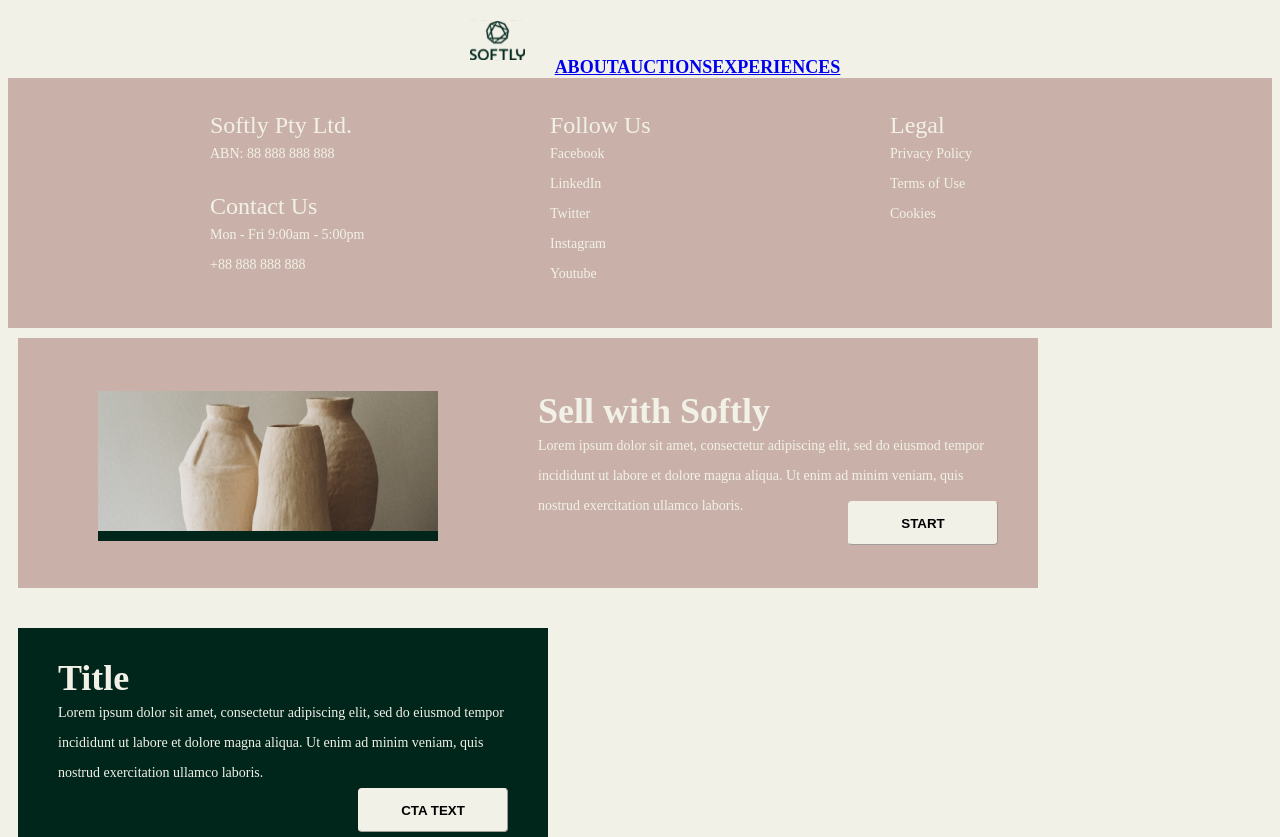
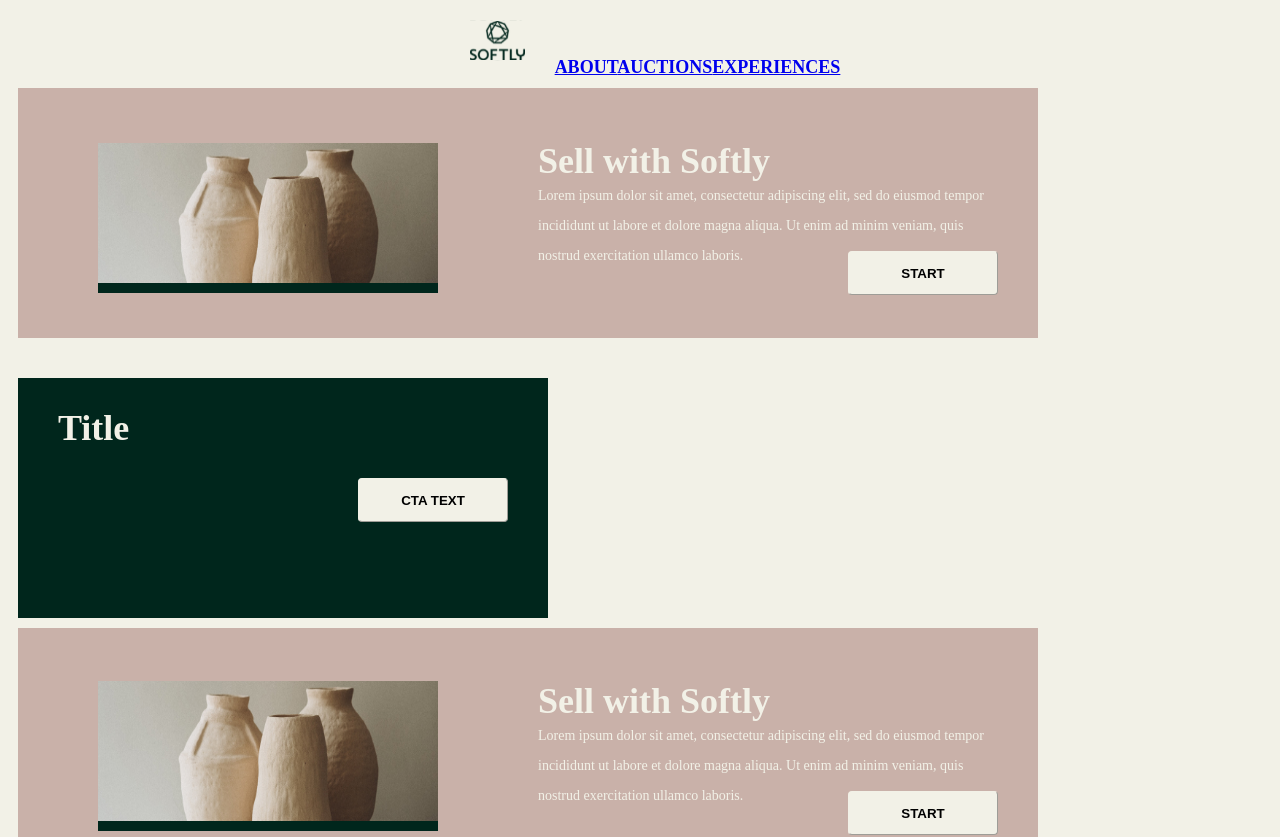
Before and after one commit to andjelavidojkovic/softly, a React (Create React App) app: page / in a window 1280 px wide. Shown: the top 837 px of the page. Built offline with nearby package versions, Linux system fonts and the light colour scheme.

Commit message:
feat/(intro): Add new component which does the same as component IntroductionAndConclusion. It is just coded differently.

```diff
--- a/src/App.js
+++ b/src/App.js
@@ -4,6 +4,8 @@ import Footer from "./components/Footer/Footer";
 //import Route from "./components/Route";
 //import About from "./components/About";
 import Header from "./components/Header";
+import Img from "./components/Intro/Img";
+import Intro from "./components/Intro/Intro";
 //import Auctions from "./components/Auctions";
 //import Experiences from "./components/Experiences";
 import IntroductionAndConclusion from "./components/IntroductionAndConclusion/IntroductionAndConclusion";
@@ -12,9 +14,16 @@ const App = () => {
   return (
     <div>
       <Header />
-      <Footer />
+
+      <Intro title={'Sell with Softly'} buttonName={'START'} text={'Lorem ipsum dolor sit amet, consectetur adipiscing elit, sed do eiusmod tempor incididunt ut labore et dolore magna aliqua. Ut enim ad minim veniam, quis nostrud exercitation ullamco laboris.'}>
+        <Img />
+      </Intro>
+
+      <Intro title={'Title'} buttonName={'CTA TEXT'} />
+
       <IntroductionAndConclusion />
       <IntroductionAndConclusion greenOrPinkElement="green" />
+      <Footer />
     </div>
   )
 }
--- /dev/null
+++ b/src/components/Intro/Img.js
@@ -0,0 +1,21 @@
+import React from "react";
+
+const Img = () => {
+    return (
+        <>
+            <style>
+                {`
+                .imgg{
+                    border-bottom: 10px solid #00261c;
+                    height: 140px;
+                    width: 340px
+                }`
+
+                }
+            </style>
+            <img src="../images/Rectangle 14.jpg" alt="img" className="imgg" />
+        </>
+    );
+};
+
+export default Img;
--- /dev/null
+++ b/src/components/Intro/Intro.js
@@ -0,0 +1,31 @@
+import React from "react";
+import './intro.css'
+import Button from '../Button/Button.js'
+
+const Intro = ({ children, title, buttonName, text }) => {
+    const classColor = children ? 'pink' : 'green';
+
+    return (
+        <div className={`background background-${classColor}`}>
+            <div className={`img-${classColor}`}>
+                {children}
+            </div>
+            <div>
+                <h3 className={`heading heading-title-${classColor}`}>
+                    {title}
+                </h3>
+                <p className='paragraph-introductions'>
+                    {text}
+                    <div className={`div-button button-${classColor}`}>
+                        <Button styleForButton='primary'>
+                            {buttonName}
+                        </Button>
+                    </div>
+                </p>
+            </div>
+        </div>
+    )
+
+};
+
+export default Intro;
--- /dev/null
+++ b/src/components/Intro/intro.css
@@ -0,0 +1,58 @@
+.background {
+  font-family: "Bodoni 72";
+  color: #f2f1e7;
+  margin: 10px;
+}
+.background-pink {
+  background: #c9b1a9;
+  height: 250px;
+  width: 1020px;
+  display: flex;
+  justify-content: space-between;
+  align-items: center;
+}
+.background-green {
+  background: #00261c;
+  height: 240px;
+  width: 530px;
+}
+.img-pink {
+  border-bottom: 10px solid #00261c;
+  height: 140px;
+  width: 340px;
+  margin-left: 80px;
+  margin-right: 60px;
+  padding-top: 10px;
+}
+.heading {
+  font-size: 36px;
+  line-height: 40px;
+  text-align: left;
+}
+.heading-title-green {
+  margin: 40px 10px 0px 40px;
+  padding-top: 30px;
+}
+.heading-title-pink {
+  margin: 10px 10px 0px 40px;
+  padding-top: 0px;
+}
+.paragraph-introductions {
+  font-size: 14px;
+  line-height: 30px;
+  text-align: left;
+  margin-left: 40px;
+  margin-right: 40px;
+  margin-top: 0px;
+  margin-bottom: 5px;
+}
+.div-button {
+  float: right;
+  margin-right: 0px;
+}
+.button-pink {
+  padding-top: 10px;
+}
+.button-green {
+  padding-top: 30px;
+}
--- a/src/components/IntroductionAndConclusion/IntroductionAndConclusion.js
+++ b/src/components/IntroductionAndConclusion/IntroductionAndConclusion.js
@@ -2,7 +2,7 @@ import React from "react";
 import './IntroductionAndConclusion.css'
 import Button from '../Button/Button.js'
 
-const Title = ({ greenOrPinkElement = '' }) => {
+const IntroductionAndConclusion = ({ greenOrPinkElement = '' }) => {
     let title, buttonName, className
     if (greenOrPinkElement === '') {
         title = 'Sell with Softly'
@@ -40,4 +40,4 @@ const Title = ({ greenOrPinkElement = '' }) => {
 
 };
 
-export default Title;
+export default IntroductionAndConclusion;
```
